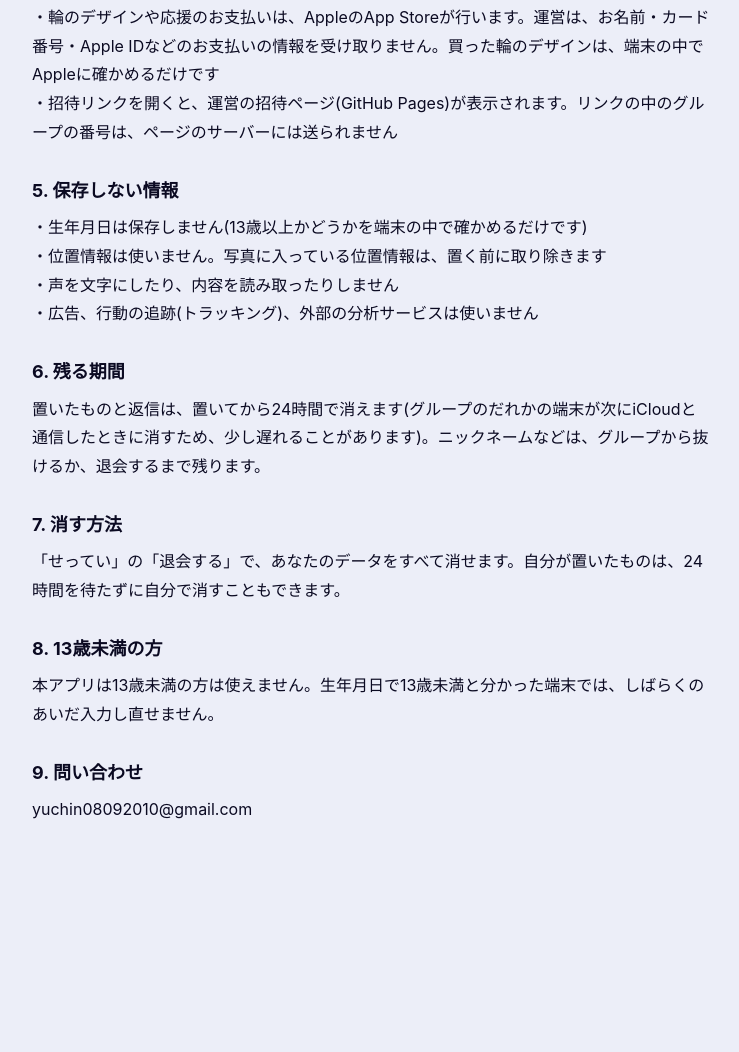
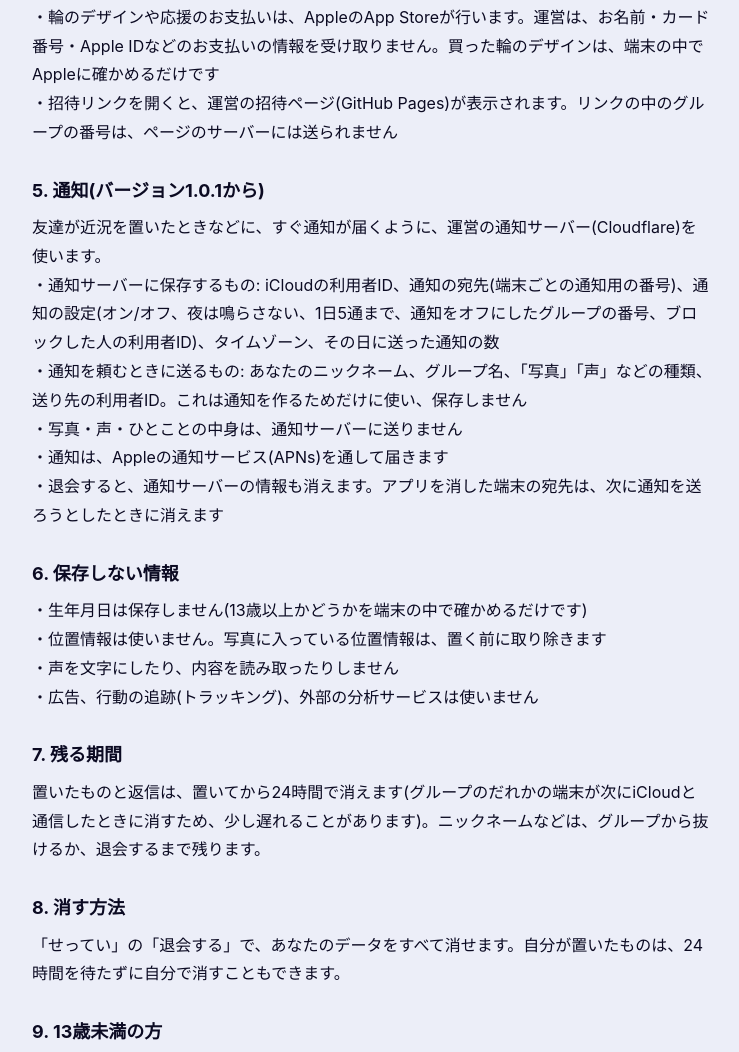
Before and after one commit to yuchin0809/potsuri-privacy, a plain HTML site: page index.html in a window 1280 px wide. Shown: the part 720-1772 px from the top of the page, without its empty margins (268-1007 px from the left). Before the commit the page ends 1608 px from the top, so only its background shows below. Drawn offline with Linux system fonts and the light colour scheme.

Commit message:
Privacy policy: add notification server section (v1.0.1)
Co-Authored-By: Claude Opus 5.5 <noreply@anthropic.com>
Claude-Session: https://claude.ai/code/session_01Sjk5qxBAUK8d3UpTfGPNdW

```diff
--- a/index.html
+++ b/index.html
@@ -16,24 +16,26 @@ p{margin:0;font-size:16px}
 <body>
 <main>
 <h1>ぽつり プライバシーポリシー</h1>
-<p class="updated">最終更新: 2026年11月21日</p>
+<p class="updated">最終更新: 2026年11月25日</p>
 <h2>1. 保存する情報</h2>
 <p>・iCloudの利用者ID(本アプリの中だけで使われる番号。名前やメールアドレスではありません)<br>・ニックネームとアイコンの色<br>・あなたが置いた写真・声・ひとこと・気分スタンプ、送った返信<br>・友達の近況の画面を撮った/録画したという記録(置いた人に知らせるため)<br>・「つつく」を送った記録(1日たつと消えます)</p>
 <h2>2. 保存する場所</h2>
-<p>これらは、Appleのサービス「iCloud(CloudKit)」の、グループを作った人のiCloudの中に保存され、同じグループのメンバーだけが見られます。運営のサーバーには保存されず、運営はグループの中身を見られません。</p>
+<p>これらは、Appleのサービス「iCloud(CloudKit)」の、グループを作った人のiCloudの中に保存され、同じグループのメンバーだけが見られます。運営のサーバーには保存されず、運営はグループの中身を見られません(通知のために送る情報は「5. 通知」を見てください)。</p>
 <h2>3. 通報したとき</h2>
 <p>通報すると、通報した人と通報された人の利用者ID、理由、くわしい内容、通報された近況のコピー(写真・声・ひとこと)が、運営だけが見られる場所に送られます。これは確認と対応のためだけに使い、対応に必要な期間がすぎたら消します。</p>
 <h2>4. 購入と招待リンク</h2>
 <p>・輪のデザインや応援のお支払いは、AppleのApp Storeが行います。運営は、お名前・カード番号・Apple IDなどのお支払いの情報を受け取りません。買った輪のデザインは、端末の中でAppleに確かめるだけです<br>・招待リンクを開くと、運営の招待ページ(GitHub Pages)が表示されます。リンクの中のグループの番号は、ページのサーバーには送られません</p>
-<h2>5. 保存しない情報</h2>
+<h2>5. 通知(バージョン1.0.1から)</h2>
+<p>友達が近況を置いたときなどに、すぐ通知が届くように、運営の通知サーバー(Cloudflare)を使います。<br>・通知サーバーに保存するもの: iCloudの利用者ID、通知の宛先(端末ごとの通知用の番号)、通知の設定(オン/オフ、夜は鳴らさない、1日5通まで、通知をオフにしたグループの番号、ブロックした人の利用者ID)、タイムゾーン、その日に送った通知の数<br>・通知を頼むときに送るもの: あなたのニックネーム、グループ名、「写真」「声」などの種類、送り先の利用者ID。これは通知を作るためだけに使い、保存しません<br>・写真・声・ひとことの中身は、通知サーバーに送りません<br>・通知は、Appleの通知サービス(APNs)を通して届きます<br>・退会すると、通知サーバーの情報も消えます。アプリを消した端末の宛先は、次に通知を送ろうとしたときに消えます</p>
+<h2>6. 保存しない情報</h2>
 <p>・生年月日は保存しません(13歳以上かどうかを端末の中で確かめるだけです)<br>・位置情報は使いません。写真に入っている位置情報は、置く前に取り除きます<br>・声を文字にしたり、内容を読み取ったりしません<br>・広告、行動の追跡(トラッキング)、外部の分析サービスは使いません</p>
-<h2>6. 残る期間</h2>
+<h2>7. 残る期間</h2>
 <p>置いたものと返信は、置いてから24時間で消えます(グループのだれかの端末が次にiCloudと通信したときに消すため、少し遅れることがあります)。ニックネームなどは、グループから抜けるか、退会するまで残ります。</p>
-<h2>7. 消す方法</h2>
+<h2>8. 消す方法</h2>
 <p>「せってい」の「退会する」で、あなたのデータをすべて消せます。自分が置いたものは、24時間を待たずに自分で消すこともできます。</p>
-<h2>8. 13歳未満の方</h2>
+<h2>9. 13歳未満の方</h2>
 <p>本アプリは13歳未満の方は使えません。生年月日で13歳未満と分かった端末では、しばらくのあいだ入力し直せません。</p>
-<h2>9. 問い合わせ</h2>
+<h2>10. 問い合わせ</h2>
 <p>yuchin08092010@gmail.com</p>
 </main>
 </body>
```
